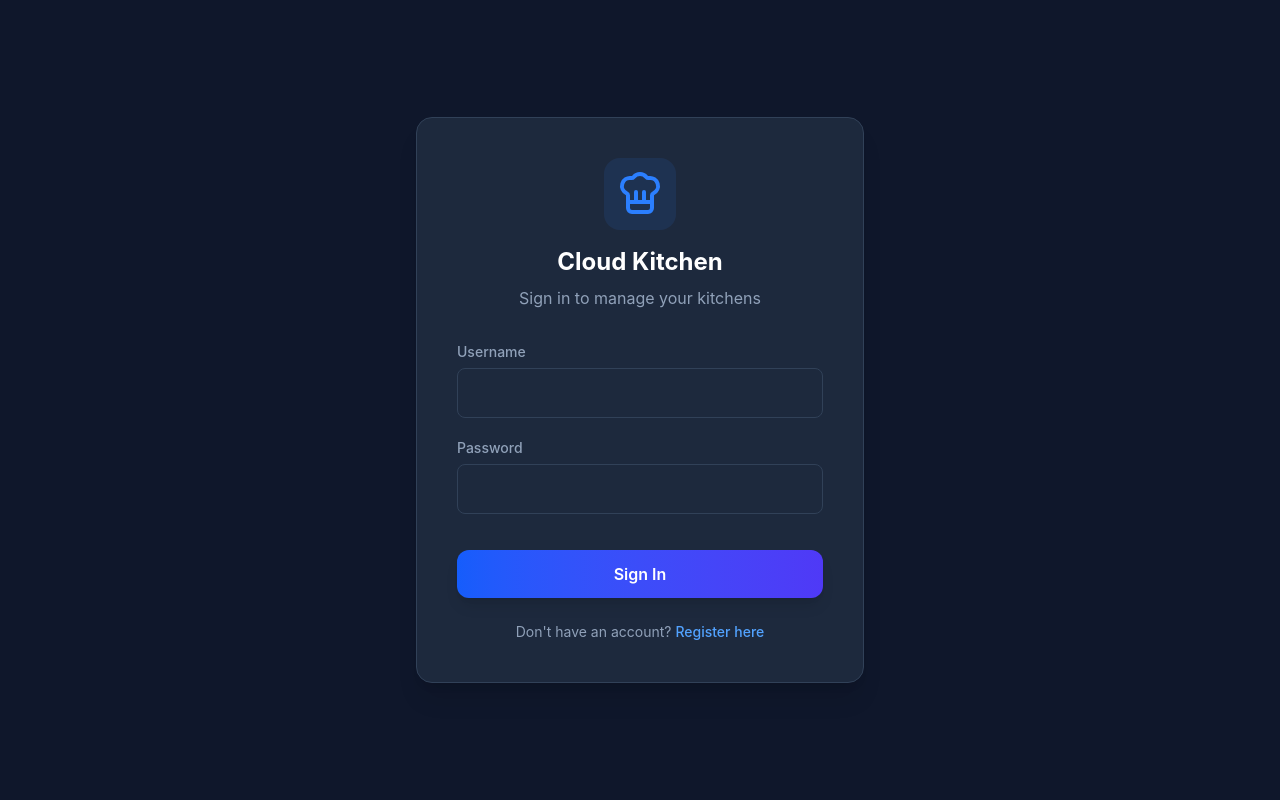
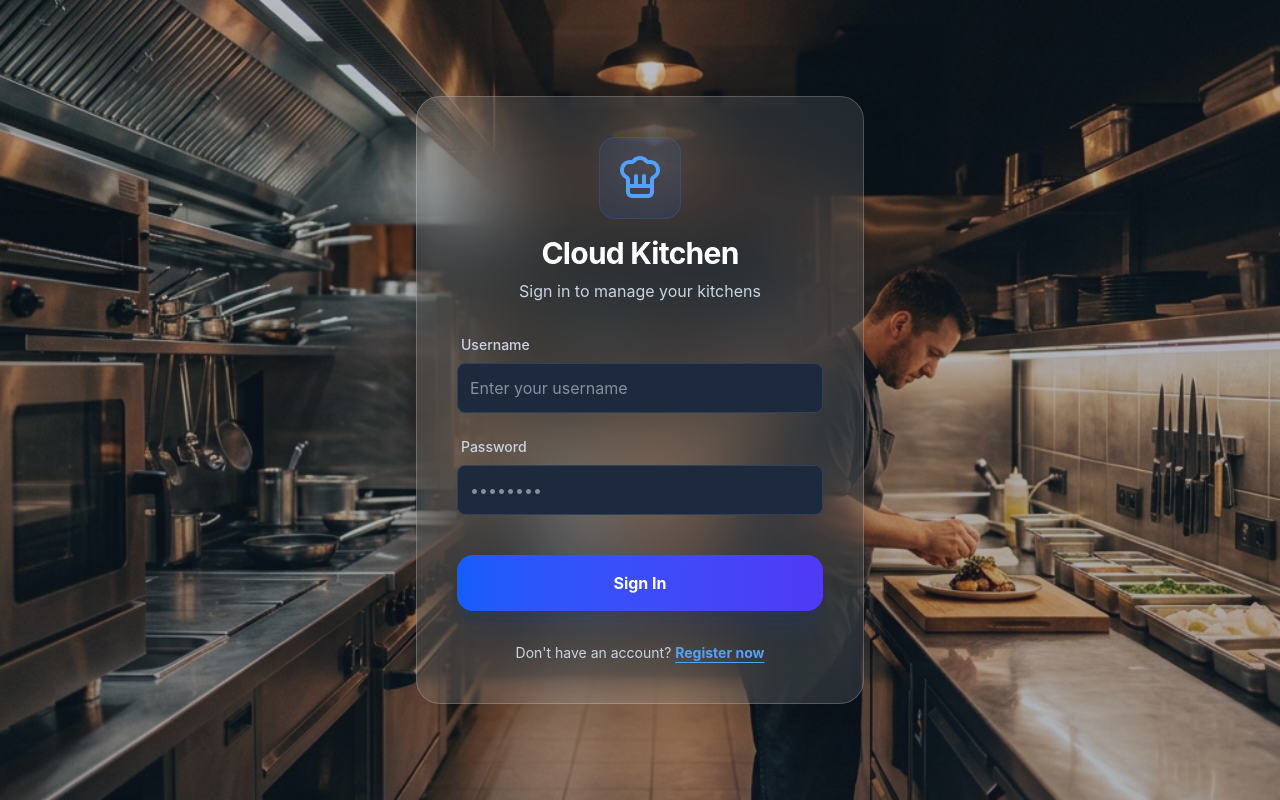
Before and after one commit to thiyangi28/Cloud-Kitchen, a React (Vite) app in the folder frontend/latest/: page /login in a window 1280 px wide. Built offline with nearby package versions, Linux system fonts and the light colour scheme.

Commit message:
feat:implement Login and Registration page with JWT authentication

```diff
--- a/frontend/latest/src/pages/Login.jsx
+++ b/frontend/latest/src/pages/Login.jsx
@@ -2,6 +2,7 @@ import { useState } from 'react';
 import { useNavigate } from 'react-router-dom';
 import { authAPI } from '../api';
 import { ChefHat } from 'lucide-react';
+import BackgroundCarousel from '../components/BackgroundCarousel';
 
 const Login = () => {
   const [username, setUsername] = useState('');
@@ -11,6 +12,12 @@ const Login = () => {
   const [successMsg, setSuccessMsg] = useState('');
   const [isLogin, setIsLogin] = useState(true);
   const navigate = useNavigate();
+
+  const backgroundImages = [
+    '/login_bg_1_1774981499798.png',
+    '/login_bg_2_1774981519376.png',
+    '/login_bg_3_1774981540986.png',
+  ];
 
   const handleSubmit = async (e) => {
     e.preventDefault();
@@ -44,57 +51,62 @@ const Login = () => {
   };
 
   return (
-    <div className="flex min-h-screen items-center justify-center bg-slate-900 p-4">
-      <div className="w-full max-w-md bg-slate-800 border border-slate-700 p-10 rounded-2xl shadow-xl">
+    <div className="flex min-h-screen items-center justify-center p-4 relative overflow-hidden">
+      <BackgroundCarousel images={backgroundImages} />
+
+      <div className="w-full max-w-md bg-white/10 backdrop-blur-2xl border border-white/20 p-10 rounded-3xl shadow-2xl relative z-10">
         <div className="flex flex-col items-center mb-8 text-center">
-          <div className="mb-4 bg-blue-500/10 p-3 rounded-2xl text-blue-500">
+          <div className="mb-4 bg-blue-500/10 p-4 rounded-2xl text-blue-400 border border-blue-500/20">
             <ChefHat size={48} />
           </div>
-          <h2 className="text-2xl font-bold text-white mb-2">Cloud Kitchen</h2>
-          <p className="text-slate-400">
+          <h2 className="text-3xl font-bold text-white mb-2 tracking-tight">Cloud Kitchen</h2>
+          <p className="text-slate-300">
             {isLogin ? 'Sign in to manage your kitchens' : 'Create a new admin account'}
           </p>
         </div>
 
         {error && (
-          <div className="mb-6 p-4 rounded-xl bg-red-500/10 border-l-4 border-red-500 text-red-200 text-sm">
+          <div className="mb-6 p-4 rounded-xl bg-red-500/10 border border-red-500/20 text-red-200 text-sm">
             {error}
           </div>
         )}
         {successMsg && (
-          <div className="mb-6 p-4 rounded-xl bg-emerald-500/10 border-l-4 border-emerald-500 text-emerald-200 text-sm">
+          <div className="mb-6 p-4 rounded-xl bg-emerald-500/10 border border-emerald-500/20 text-emerald-200 text-sm">
             {successMsg}
           </div>
         )}
 
-        <form onSubmit={handleSubmit} className="space-y-5">
-          <div>
-            <label className="block text-sm font-medium text-slate-400 mb-1.5">Username</label>
+        <form onSubmit={handleSubmit} className="space-y-6">
+          <div className="space-y-2">
+            <label className="block text-sm font-medium text-slate-300 ml-1">Username</label>
             <input
               type="text"
-              className="w-full"
+              className="w-full bg-white/5 border-white/10 text-white focus:border-blue-500/50 transition-colors"
+              placeholder="Enter your username"
               value={username}
               onChange={(e) => setUsername(e.target.value)}
               required
             />
           </div>
           {!isLogin && (
-            <div>
-              <label className="block text-sm font-medium text-slate-400 mb-1.5">Email</label>
+            <div className="space-y-2">
+              <label className="block text-sm font-medium text-slate-300 ml-1">Email</label>
               <input
                 type="email"
-                className="w-full"
+                className="w-full bg-white/5 border-white/10 text-white focus:border-blue-500/50 transition-colors"
+                placeholder="Enter your email"
                 value={email}
                 onChange={(e) => setEmail(e.target.value)}
                 required
               />
             </div>
           )}
-          <div>
-            <label className="block text-sm font-medium text-slate-400 mb-1.5">Password</label>
+          <div className="space-y-2">
+            <label className="block text-sm font-medium text-slate-300 ml-1">Password</label>
             <input
               type="password"
-              className="w-full"
+              className="w-full bg-white/5 border-white/10 text-white focus:border-blue-500/50 transition-colors"
+              placeholder="••••••••"
               value={password}
               onChange={(e) => setPassword(e.target.value)}
               required
@@ -102,19 +114,19 @@ const Login = () => {
           </div>
           <button
             type="submit"
-            className="w-full bg-gradient-to-r from-blue-600 to-indigo-600 hover:from-blue-500 hover:to-indigo-500 text-white font-semibold py-3 px-4 rounded-xl transition-all shadow-lg hover:shadow-blue-500/20 transform hover:-translate-y-0.5 mt-4"
+            className="w-full bg-gradient-to-r from-blue-600 to-indigo-600 hover:from-blue-500 hover:to-indigo-500 text-white font-bold py-4 px-4 rounded-2xl transition-all shadow-xl shadow-blue-900/20 transform hover:-translate-y-1 mt-4"
           >
             {isLogin ? 'Sign In' : 'Register'}
           </button>
         </form>
 
-        <div className="mt-6 text-center text-sm text-slate-400">
+        <div className="mt-8 text-center text-sm text-slate-300">
           {isLogin ? "Don't have an account? " : "Already have an account? "}
           <button
             onClick={() => { setIsLogin(!isLogin); setError(''); setSuccessMsg(''); }}
-            className="text-blue-400 hover:text-blue-300 font-medium"
+            className="text-blue-400 hover:text-blue-300 font-bold underline underline-offset-4"
           >
-            {isLogin ? 'Register here' : 'Sign in here'}
+            {isLogin ? 'Register now' : 'Log in here'}
           </button>
         </div>
       </div>
```
